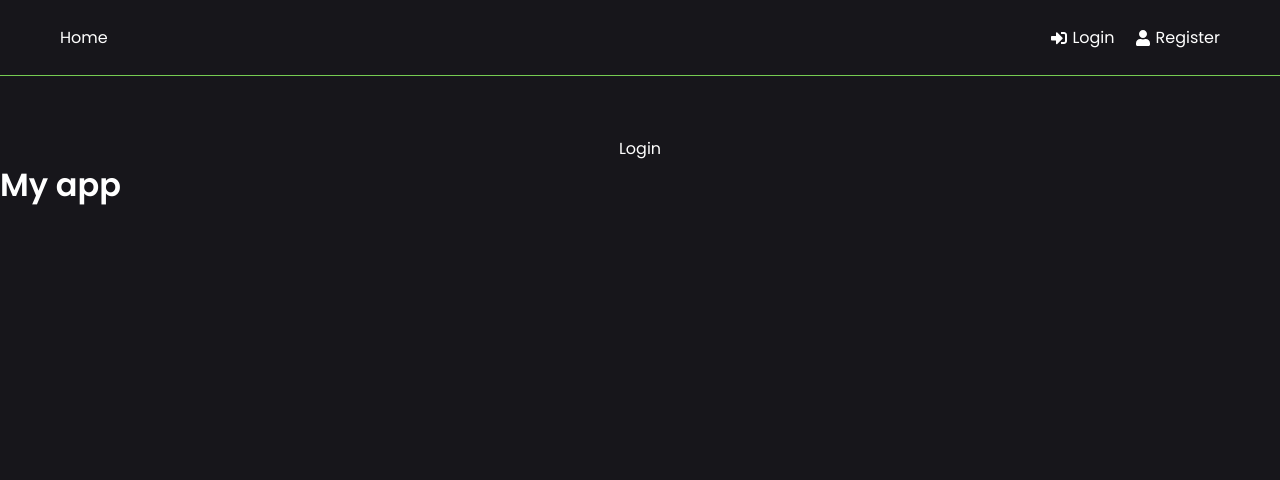
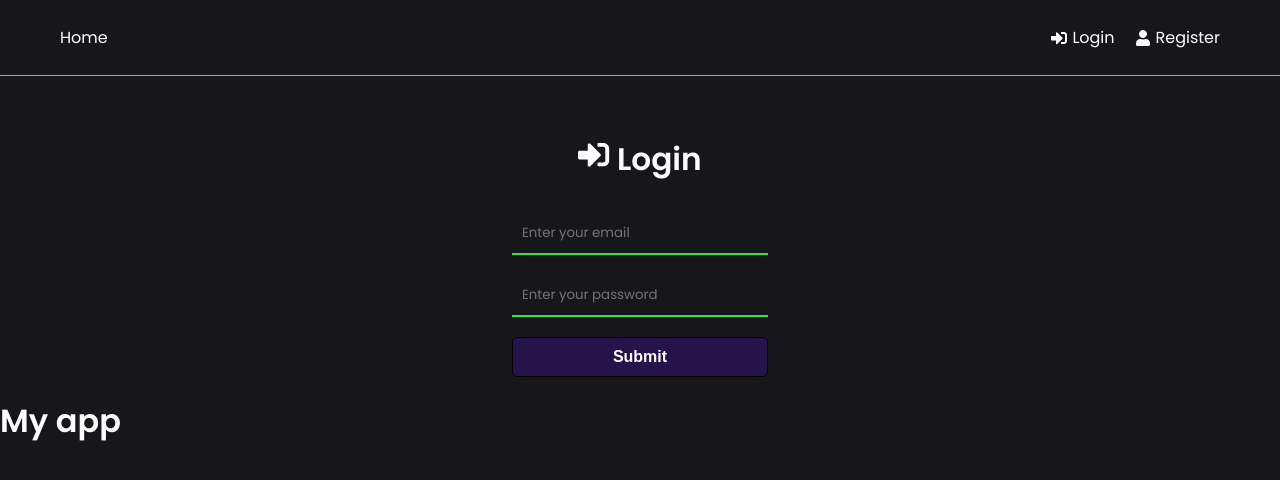
Before and after one commit to amboton1/torrent-collection, a React (Create React App) app in the folder frontend/: page /login in a window 1280 px wide. Shown: the top 480 px of the page. Built offline with nearby package versions, Linux system fonts and the light colour scheme.

Commit message:
Login page

```diff
--- a/frontend/src/pages/Login.jsx
+++ b/frontend/src/pages/Login.jsx
@@ -1,7 +1,46 @@
+import { useState } from "react"
+import { FaSignInAlt } from 'react-icons/fa'
+
 const Login = () => {
-  return (
-    <div>Login</div>
-  )
+  const [formData, setFormData] = useState({
+    email: '',
+    password: '',
+  });
+
+  const {email, password} = formData;
+
+  const onChangeHandler = (event) => {
+    setFormData((prevState) => ({
+      ...prevState,
+      [event.target.name]: event.target.value
+    }))
+  }
+
+  const onSubmit = (e) => {
+    e.preventDefault()
+  }
+
+  return <>
+    <section className="heading">
+      <h1>
+        <FaSignInAlt /> Login
+      </h1>
+    </section>
+
+    <section className="form">
+      <form onSubmit={onSubmit}>
+        <div className="form-group">
+          <input type="email" name="email" autoComplete="none" id="email" onChange={onChangeHandler} value={email} placeholder="Enter your email" />
+        </div>
+        <div className="form-group">
+          <input type="password" name="password" autoComplete="none" id="password" onChange={onChangeHandler} value={password} placeholder="Enter your password" />
+        </div>
+        <div className="form-group">
+          <button type="submit" className="btn btn-block">Submit</button>
+        </div>
+      </form>
+    </section>
+  </>
 }
 
 export default Login
--- a/frontend/src/pages/Register.jsx
+++ b/frontend/src/pages/Register.jsx
@@ -1,4 +1,4 @@
-import { useEffect, useState } from "react"
+import { useState } from "react"
 import { FaUser } from 'react-icons/fa'
 
 const Register = () => {
```
